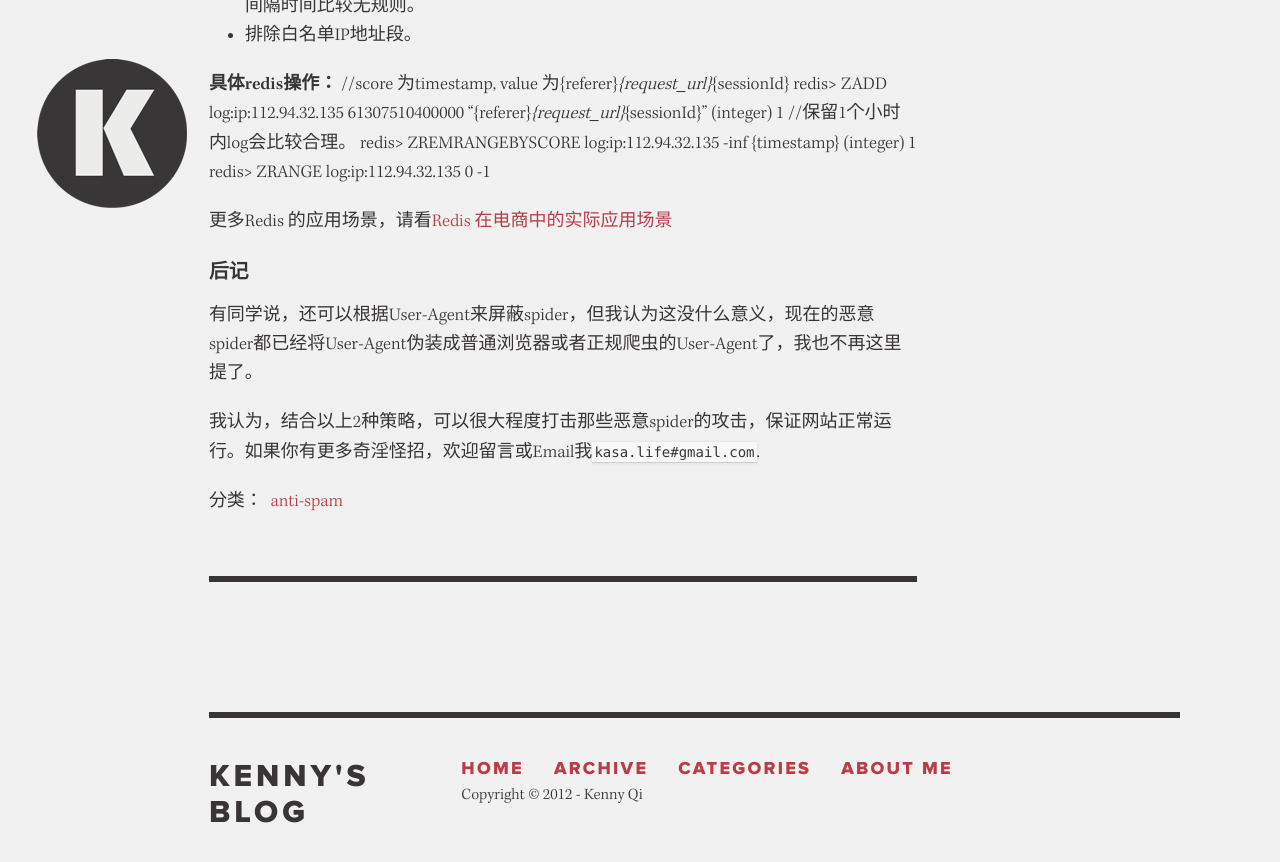
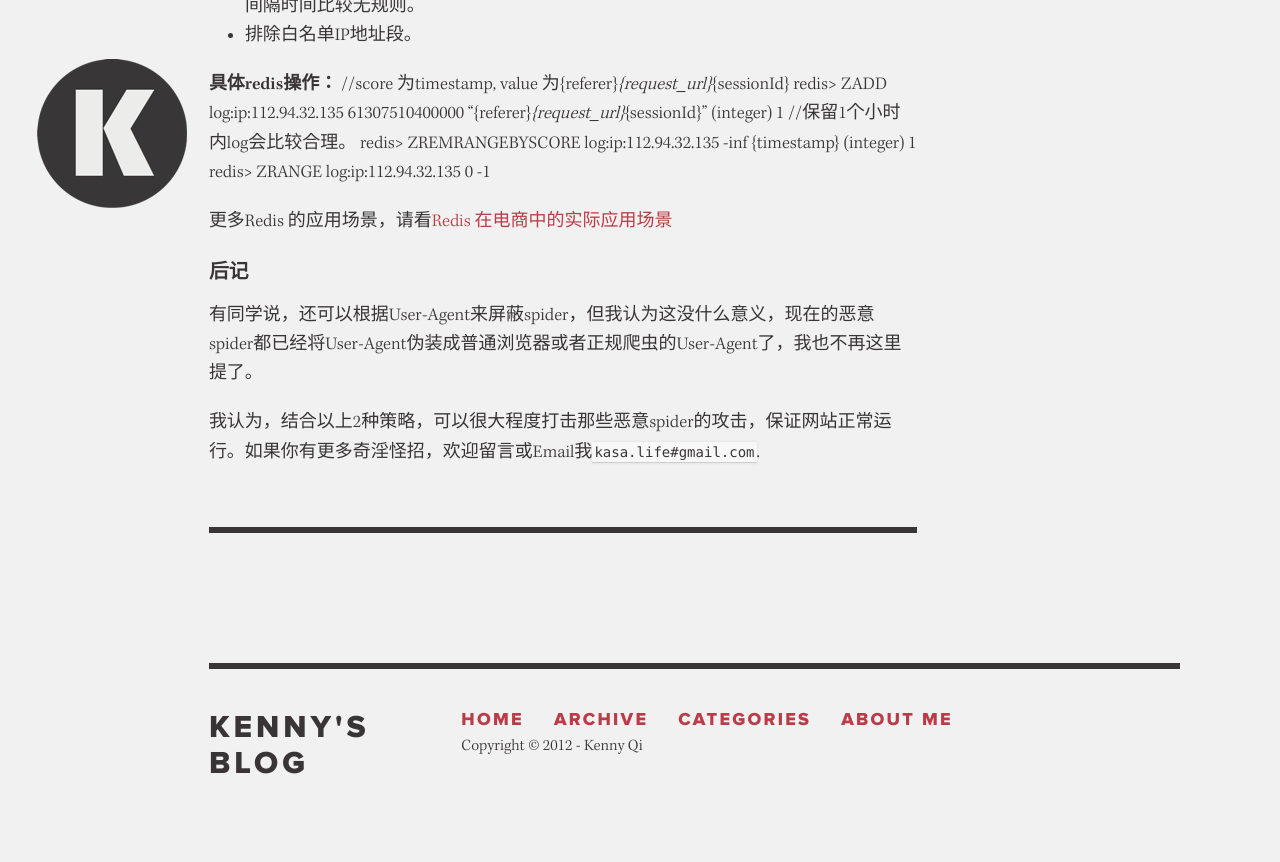
Before and after one commit to kenny2qi/kenny2qi.github.com, a Jekyll site: the page built from _posts/2012-10-16-anti-spider-and-attack.md, in a window 1280 px wide and 900 px high, scrolled down 2420 px. Shown: the top 862 px of the window. Built offline with Jekyll 4.4.1, drawn with Linux system fonts in a browser that asks for light colours; nearby versions of some CDN libraries; Markdown is read by kramdown in place of the engine named in the settings; comment, search, counter and statistics services are not loaded.

Commit message:
update post

```diff
--- a/_layouts/post.html
+++ b/_layouts/post.html
@@ -33,13 +33,16 @@ layout: post-layout
   <div id="post-body">
     {{ content }}
   </div>
-  <p class="alt-font tight">
-    分类：&nbsp;
+
+  <div class="clear"></div>
+  <!--
+  <div>
+  分类：&nbsp;
     {% for category in page.categories %}
     <a href="/categories/{{ category }}" title="{{ category }}" rel="category tag">{{ category }}</a>
     {% endfor %}
-  </p>
-  <div class="clear"></div>
+  </div>
+  -->
   <div id="disqus_thread"></div>
 	<script type="text/javascript">
 		/* * * CONFIGURATION VARIABLES: EDIT BEFORE PASTING INTO YOUR WEBPAGE * * */
```
